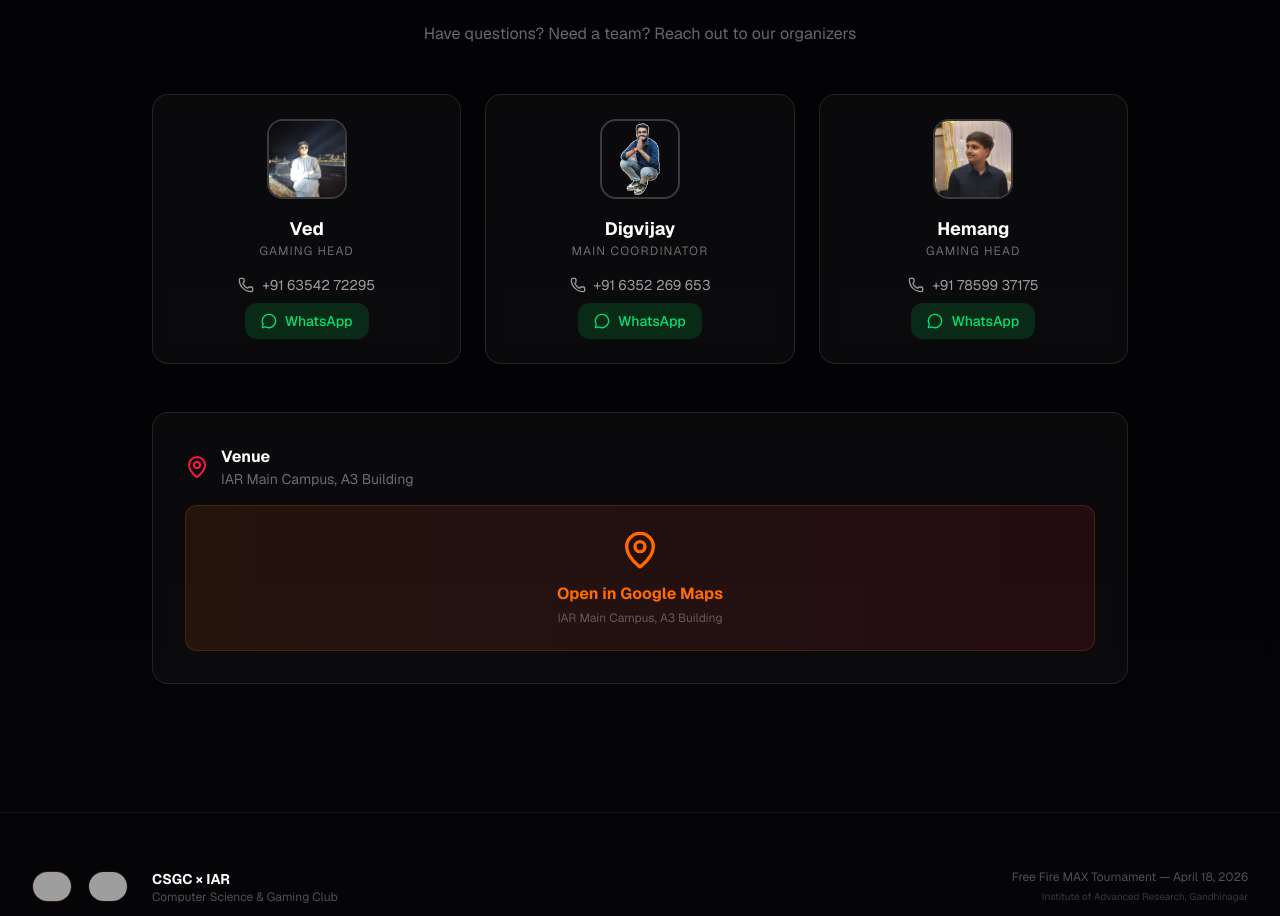
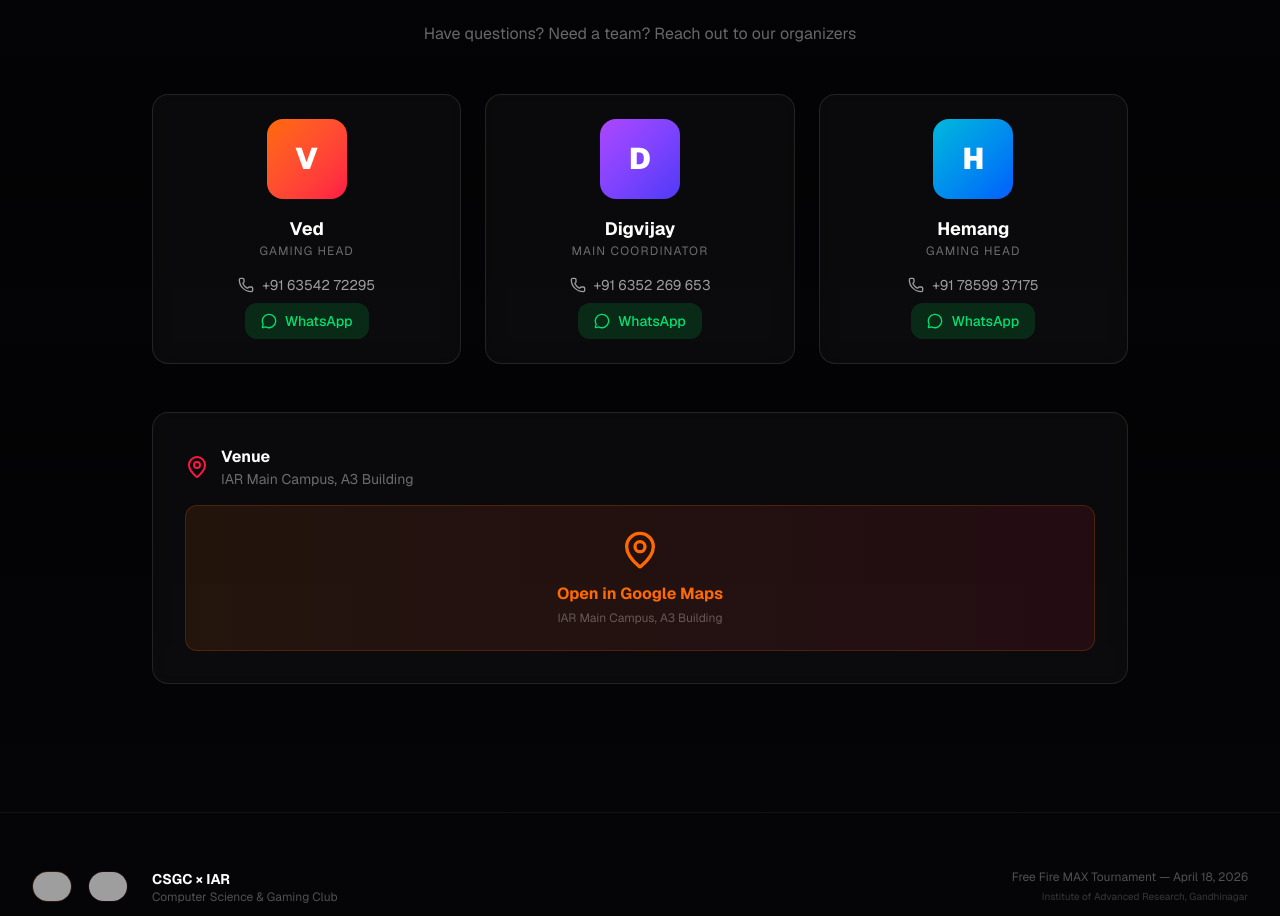
Before and after one commit to notUbaid/Free-Fire, a Next.js app: page / in a window 1280 px wide. Shown: the part 7144-8060 px from the top of the page. Built offline with nearby package versions, Linux system fonts and the light colour scheme; grey boxes are pictures that could not be loaded.

Commit message:
fix: Revert to gradient avatars, remove images

```diff
--- a/src/components/ContactSection.tsx
+++ b/src/components/ContactSection.tsx
@@ -12,7 +12,6 @@ const contacts = [
     phone: "+91 63542 72295",
     whatsapp: "916354272295",
     color: "from-ff-orange to-ff-red",
-    image: "/images/ved.jpg",
   },
   {
     name: "Digvijay",
@@ -20,7 +19,6 @@ const contacts = [
     phone: "+91 6352 269 653",
     whatsapp: "916352269653",
     color: "from-purple-500 to-indigo-600",
-    image: "/images/digvijay.webp",
   },
   {
     name: "Hemang",
@@ -28,7 +26,6 @@ const contacts = [
     phone: "+91 78599 37175",
     whatsapp: "917859937175",
     color: "from-cyan-500 to-blue-600",
-    image: "/images/hemang.jpg",
   },
 ];
 
@@ -69,15 +66,10 @@ export default function ContactSection() {
               whileHover={{ y: -5, scale: 1.02 }}
               className="group bg-white/[0.03] backdrop-blur-sm border border-white/10 rounded-2xl p-6 text-center hover:border-ff-orange/30 transition-all duration-300"
             >
-              <div className="w-20 h-20 mx-auto rounded-2xl overflow-hidden mb-4 group-hover:scale-110 transition-transform border-2 border-white/20">
-                <Image
-                  src={contact.image}
-                  alt={contact.name}
-                  width={80}
-                  height={80}
-                  unoptimized
-                  className="w-full h-full object-cover"
-                />
+              <div className={`w-20 h-20 mx-auto rounded-2xl bg-gradient-to-br ${contact.color} flex items-center justify-center mb-4 group-hover:scale-110 transition-transform`}>
+                <span className="text-3xl font-black text-white">
+                  {contact.name[0]}
+                </span>
               </div>
               <h3 className="text-white font-bold text-lg">{contact.name}</h3>
               <p className="text-white/40 text-xs uppercase tracking-widest mb-4">
```
